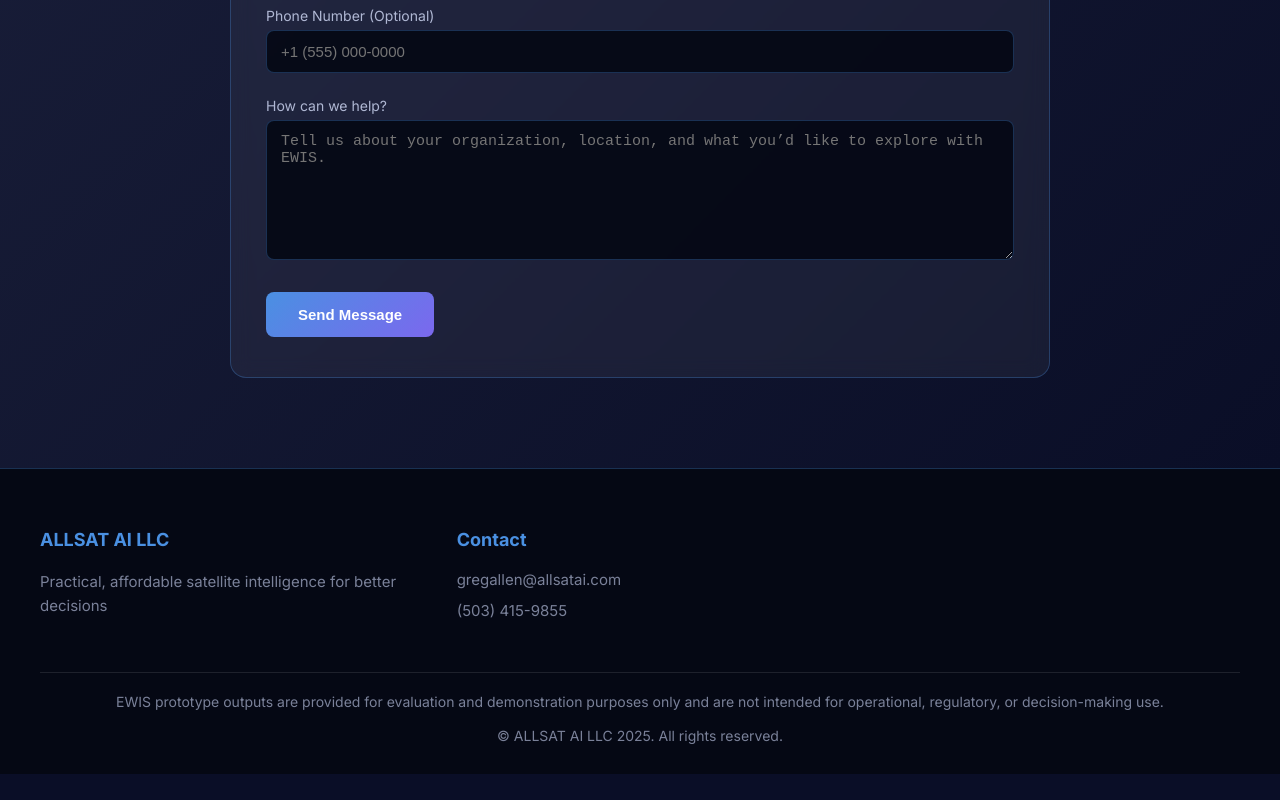
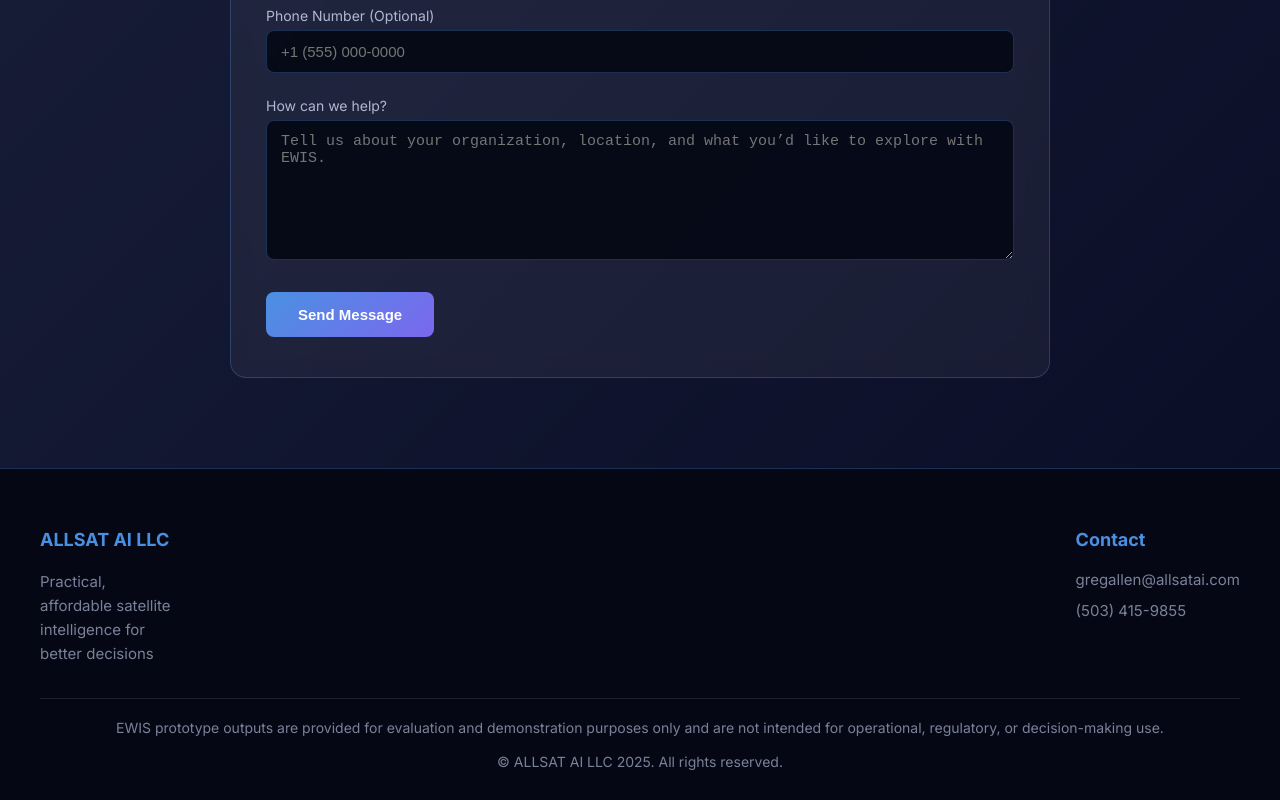
Before and after one commit to revanthxmudavath/ewis-website, a React (Vite) app: page /contact in a window 1280 px wide. Shown: the part 520-1320 px from the top of the page. Before the commit the page ends 1294 px from the top, so only its background shows below. Built offline with nearby package versions, Linux system fonts and the light colour scheme.

Commit message:
"main: FIX: footer fix corrected "

```diff
--- a/src/components/Footer.jsx
+++ b/src/components/Footer.jsx
@@ -15,9 +15,9 @@
 
 const FooterGrid = styled.div`
   display: grid;
-  grid-template-columns: repeat(3, 1fr);
-  gap: 50px;
-  margin-bottom: 40px;
+  grid-template-columns: repeat(2, 1fr);
+  gap: 900px;
+  margin-bottom: 20px;
 
   @media (max-width: 768px) {
     grid-template-columns: 1fr;
```
